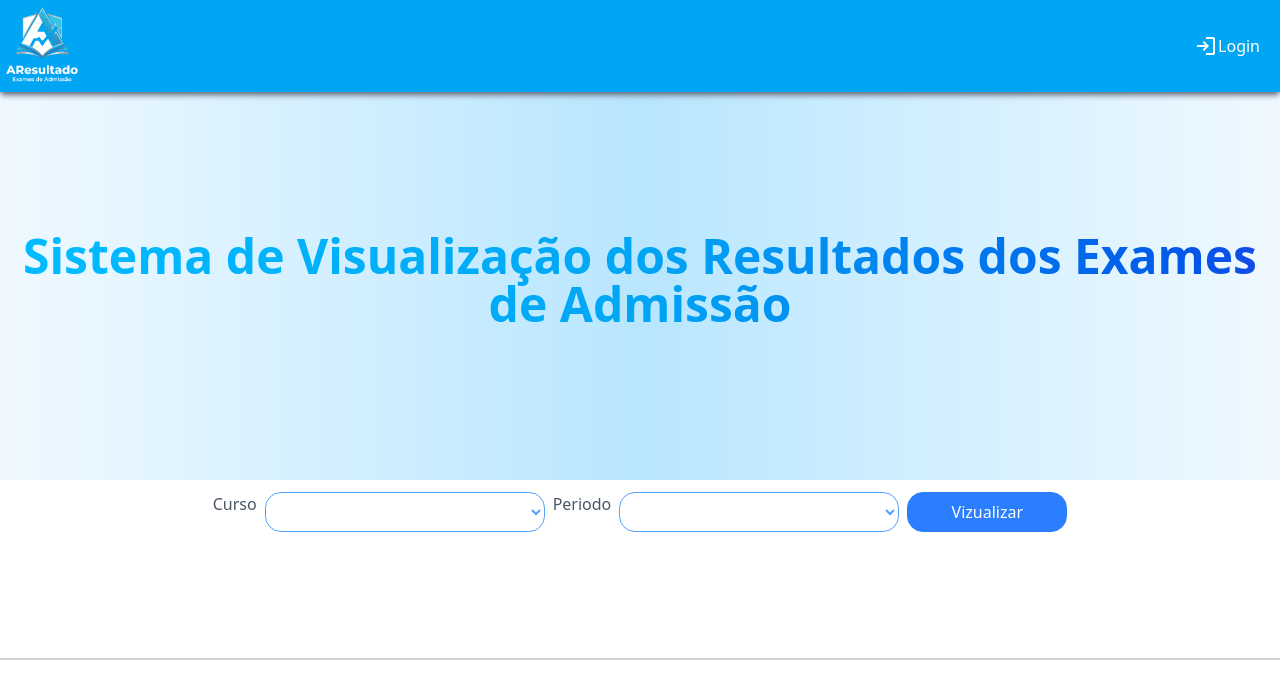
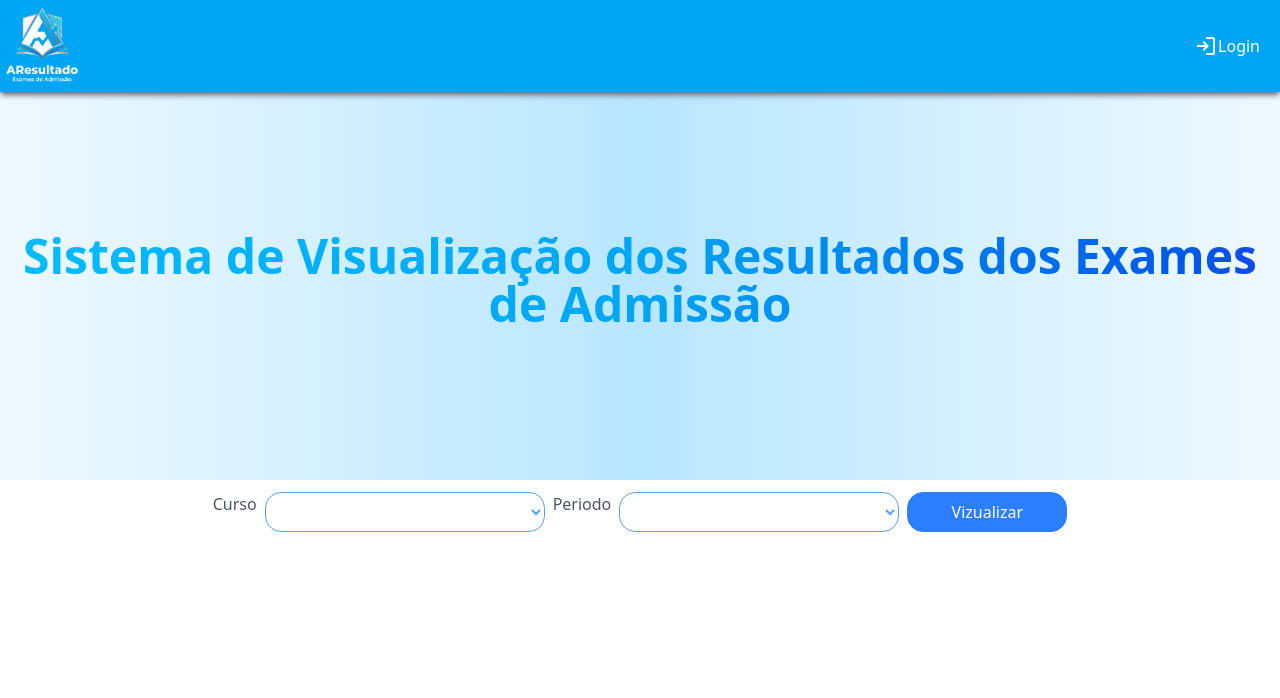
Before and after one commit to Alvaro-Massingue/AResultado-Sistema-de-visualiza-o-dos-resultados-dos-exames-de-admiss-o, a React (Vite) app: page / in a window 1280 px wide. Shown: the top 698 px of the page. Built offline with nearby package versions, Linux system fonts and the light colour scheme.

Commit message:
Remove a borda no bottom

```diff
--- a/src/components/SearchResults.jsx
+++ b/src/components/SearchResults.jsx
@@ -25,7 +25,7 @@ const SearchResults = (props) => {
   const [selectPeriods, setSelectPeriods] = useState(false);
 
   return (
-    <div className="w-full flex border-b-2 border-gray-300 flex-wrap gap-2 min-h-45 md:items-start justify-center items-center pt-3 pb-5">
+    <div className="w-full flex flex-wrap gap-2 min-h-45 md:items-start justify-center items-center pt-3 pb-5">
       <label
         className=" text-gray-600 basis-70 shrink grow-0 md:basis-1"
         htmlFor="course"
```
